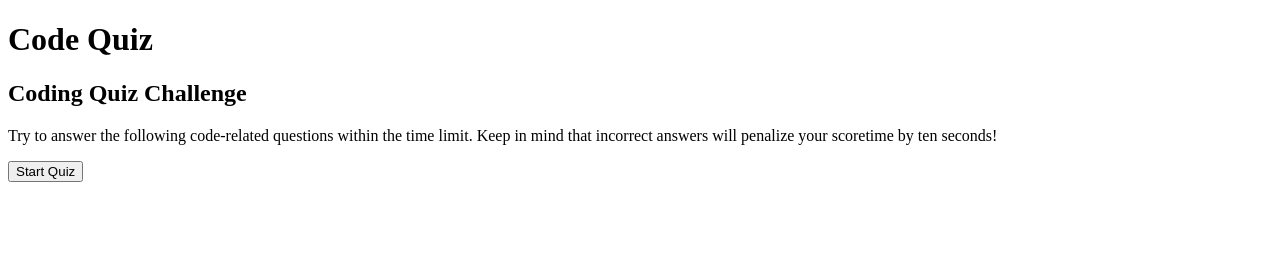
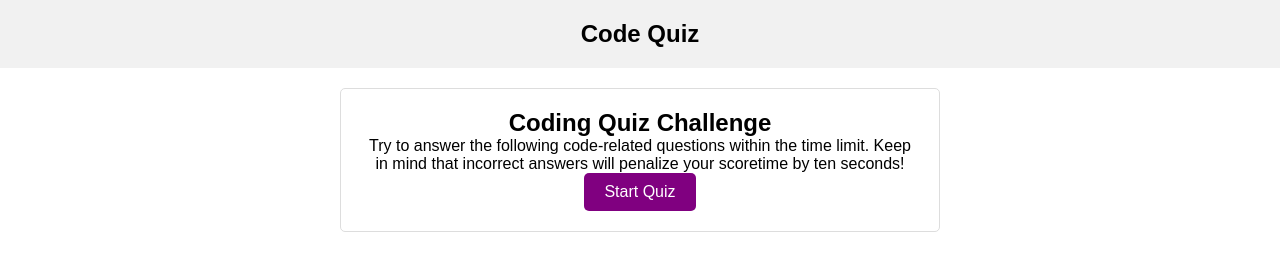
Before and after one commit to guk001/code-quiz, a plain HTML site: page index.html in a window 1280 px wide. Drawn offline with Linux system fonts and the light colour scheme.

Commit message:
updated css for start-screen

```diff
--- a/style.css
+++ b/style.css
@@ -0,0 +1,46 @@
+* {
+    box-sizing: border-box;
+    margin:0;
+    padding:0;
+}
+
+body{
+    font-family: Arial, sans-serif;
+}
+
+header{
+    background-color: #f1f1f1;
+    padding: 20px;
+    text-align: center;
+}
+
+h1{
+    font-size: 24px;
+}
+
+main{
+    max-width: 600px;
+    margin: 20px auto;
+    padding: 20px;
+    background-color: #fff;
+    border: 1px solid #ddd;
+    border-radius: 5px;
+}
+
+.hidden{
+    display:none;
+}
+
+#start-screen {
+    text-align: center;
+}
+
+#start-button{
+    padding: 10px 20px;
+    font-size: 16px;
+    background-color: purple;
+    color: #fff;
+    border: none;
+    border-radius: 5px;
+    cursor: pointer;
+}
```
Also changed, not shown: index.html (+1 -0 lines).
